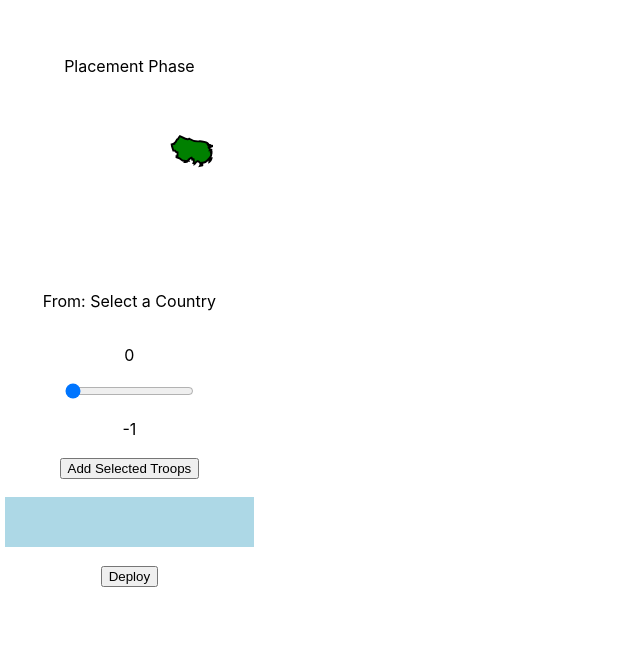
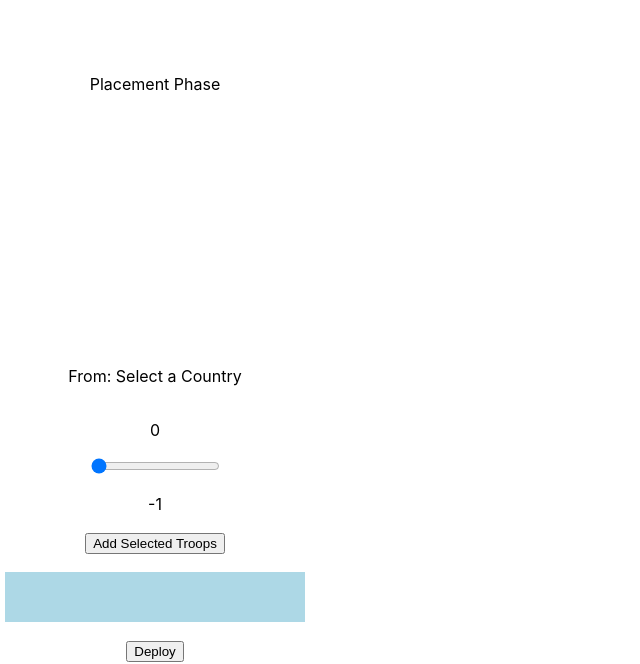
Before and after one commit to The-DeadPixel/RISKChain, a React (Create React App) app in the folder risk-chain/: page / in a window 1280 px wide. Shown: the part 1234-1898 px from the top of the page, without its empty margins (0-640 px from the left). Before the commit the page ends 1823 px from the top, so only its background shows below. Built offline with nearby package versions, Linux system fonts and the light colour scheme.

Commit message:
modified svg in preview to fit preview pane

```diff
--- a/risk-chain/package.json
+++ b/risk-chain/package.json
@@ -6,6 +6,7 @@
     "react": "^16.8.5",
     "react-dom": "^16.8.5",
     "react-scripts": "2.1.8",
+    "react-svg-flexbox": "^1.0.0",
     "react-svg-loader": "^2.1.0",
     "svg-url-loader": "^2.3.2"
   },
--- a/risk-chain/src/components/Preview.js
+++ b/risk-chain/src/components/Preview.js
@@ -1,4 +1,5 @@
 import React, { Component } from 'react';
+import Flexbox from 'react-svg-flexbox';
 
 class Preview extends Component {
     constructor(props) {
@@ -7,7 +8,7 @@ class Preview extends Component {
             type: props.type,
             name: props.name,
             path: "M803 361c1,-2 1,-3 2,-5 2,0 5,0 7,-1 0,2 0,3 0,4 -3,1 -6,1 -9,2z M802 349c-6,-11 -14,-7 -20,3 0,0 -1,0 -2,1 0,-1 0,-2 0,-3 -1,0 -3,0 -4,0 3,-7 3,-8 0,-16 -2,0 -3,1 -5,2 -1,-3 -2,-6 -3,-8 -5,1 -7,6 -13,8 0,2 0,3 1,5 -3,0 -6,1 -8,1 0,1 0,2 0,3 -3,0 -5,1 -8,1 1,-2 1,-3 1,-5 -3,0 -6,-1 -10,-1 -4,-4 -18,-13 -25,-14 0,-1 0,-2 0,-4 1,0 2,0 4,0 0,-5 0,-11 0,-16 -6,-1 -9,-1 -10,-7 -2,0 -5,0 -7,0 -2,-7 -7,-19 -7,-26 4,-1 7,-1 11,-2 0,-1 0,-2 0,-3 11,-4 5,-15 16,-18 2,-6 3,-7 7,-11 10,3 27,19 38,11 12,7 30,13 44,10 10,2 27,1 34,11 -1,1 -1,1 -4,0 1,1 2,3 3,4 1,0 2,1 4,1 -1,1 -1,2 -1,3 3,0 5,-1 14,0 0,1 0,1 0,2 -6,2 -9,3 -13,6 3,3 3,3 4,6 3,1 3,1 5,2 -1,1 -2,1 -3,2 2,0 3,1 4,1 1,2 1,3 1,5 -2,0 -2,0 -2,1 1,0 1,0 2,0 0,1 0,2 0,4 -1,0 -1,0 -2,0 7,14 -23,43 -36,41 0,1 0,3 0,5 -5,-1 -5,-4 -10,-5z M841 345c1,-8 1,-8 3,-12 1,0 2,0 2,0 0,-1 0,-2 0,-3 2,0 3,0 4,0 -2,8 -2,11 -9,15z ",
-            register: props.register
+            register: props.register,
         };
         console.log(props.register);
         Preview.selectThis = Preview.selectThis.bind(this);
@@ -20,27 +21,30 @@ class Preview extends Component {
         console.log(event);
     }
     static normalizeCountry(dataPath) {
-        let re = /M1[0-9\s]*c1/g;
-        let result = dataPath.match(re);
-        console.log(result);
-    }
+	        let re = /M1[0-9\s]*c1/g;
+	        let result = dataPath.match(re);
+	        console.log(result);
+	    }
+
     chooseCountryForPreview(name, path) {
-        this.setState({ name: name, path:  document.getElementById(name).getAttribute('d') })
+        this.setState({ name: name, path:  document.getElementById(name).getAttribute('d').replace(/\bM[A-Za-z0-9]*/g, "M100 ")})
     }
 
 
     render() {
         //this.state.register(this.chooseCountryForPreview);
 
-        //this.normalizeCountry(this.state.path);
+        //Preview.normalizeCountry(this.state.path);
+
         return (
             <div>
                 <svg xmlns="http://www.w3.org/2000/svg"
-                     width="100%" height="100%"
-                     viewBox="0 0 1024 792"
-                     onClick={Preview.selectThis}>
-                <path className='outline' id="hilite" fill="green" strokeWidth="8" stroke="black" opacity="1" d={this.state.path}/>
+                     layout-css="margin: 20em;" height="250" >
+                <path className='outline' id="hilite" fill="green" strokeWidth="8" stroke="black" opacity="1" d={(this.state.path).replace(/\b[a-zA-Z,0-9]*c/g, "150c") } />
+
+
                 </svg>
+
             <p> {this.state.type +': '+ this.state.name} </p>
         </div>
         );
```
Also changed, not shown: 1 other file (tests, documents, lock files or other folders).
